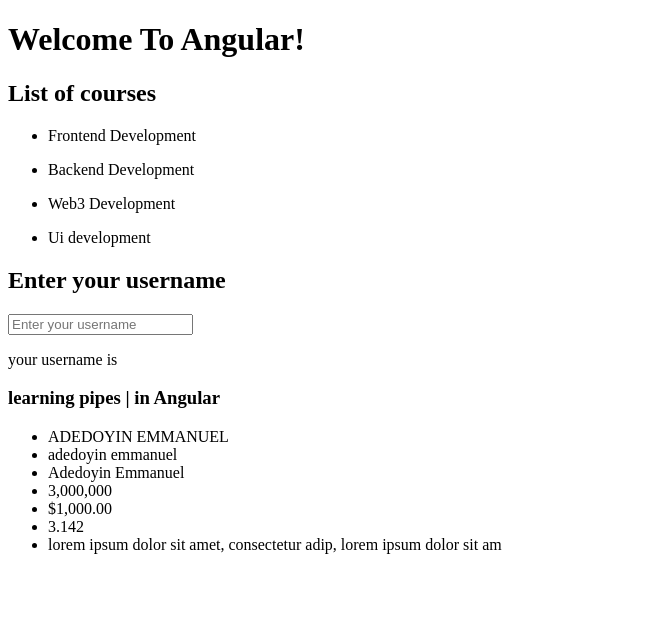
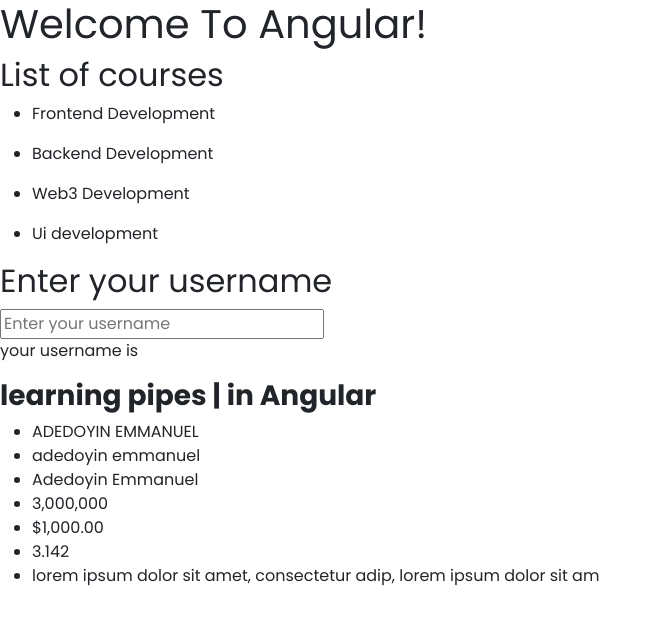
Before and after one commit to Adedoyin-Emmanuel/angular-roadmap, an Angular app: page / in a window 1280 px wide. Shown: the top 624 px of the page, without its empty margins (0-662 px from the left). Built offline with nearby package versions, Linux system fonts and the light colour scheme.

Commit message:
Added bootstrap, autoload.ts

```diff
--- /dev/null
+++ b/autoload.ts
@@ -0,0 +1,2 @@
+/*typescript file to autoload required project file*/
+import "./node_modules/bootstrap/dist/js/bootstrap.js";
--- a/src/app/courses/courses.component.html
+++ b/src/app/courses/courses.component.html
@@ -1,29 +1,29 @@
 <h2>List of courses</h2>
 
 <section *ngFor="let course of allCourses">
-    <ul>
-        <li>{{course}}</li>
-    </ul>
+  <ul>
+    <li>{{ course }}</li>
+  </ul>
 </section>
 
 <h2>Enter your username</h2>
 
-<input type="text" placeholder="Enter your username" [(ngModel)]="username" (keypress)= "handleChange()">
+<input
+  type="text"
+  placeholder="Enter your username"
+  [(ngModel)]="username"
+  (keypress)="handleChange()"
+/>
 
+<p>your username is {{ username }}</p>
 
-
-<p>your username is {{username}}</p>
-
-
-<h3>learning pipes | in Angular</h3>
+<h3 class="fw-bold">learning pipes | in Angular</h3>
 <ul>
-    <li>{{pipes.uppercaseName | uppercase}}</li>
-    <li>{{pipes.lowercaseName | lowercase}}</li>
-    <li>{{pipes.lowercaseName | titlecase}}</li>
-    <li>{{pipes.numbers | number}}</li>
-    <li>{{pipes.currency | currency}}</li>
-    <li>{{pipes.decimal | number:'1.1-3'}}</li>
-    <li>{{pipes.longText | summary:70}}</li>
-
-
+  <li>{{ pipes.uppercaseName | uppercase }}</li>
+  <li>{{ pipes.lowercaseName | lowercase }}</li>
+  <li>{{ pipes.lowercaseName | titlecase }}</li>
+  <li>{{ pipes.numbers | number }}</li>
+  <li>{{ pipes.currency | currency }}</li>
+  <li>{{ pipes.decimal | number : "1.1-3" }}</li>
+  <li>{{ pipes.longText | summary : 70 }}</li>
 </ul>
--- a/src/styles.css
+++ b/src/styles.css
@@ -1 +1,19 @@
 /* You can add global styles to this file, and also import other style files */
+@import url("./../node_modules/bootstrap/dist/css/bootstrap.css");
+
+
+@font-face {
+    font-family: poppins;
+    src: url("./assets/fonts/poppins.ttf");
+}
+
+@font-face {
+    font-family: poppins;
+    src: url("./assets/fonts/poppins_bold.ttf");
+    font-weight: bold;
+}
+
+*
+{
+    font-family: poppins !important;
+}
```
Also changed, not shown: src/assets/fonts/poppins.ttf (added), src/assets/fonts/poppins_bold.ttf (added).
